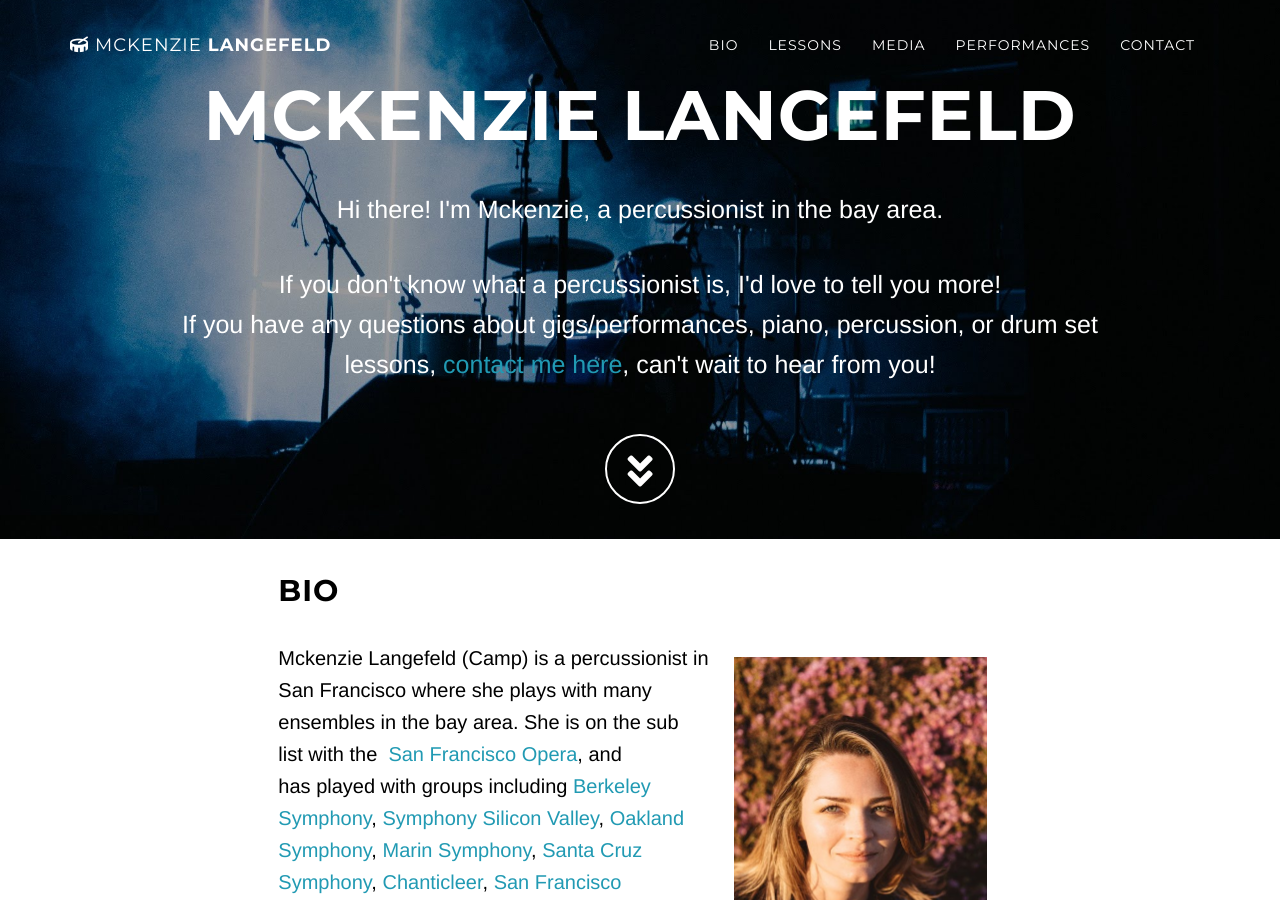
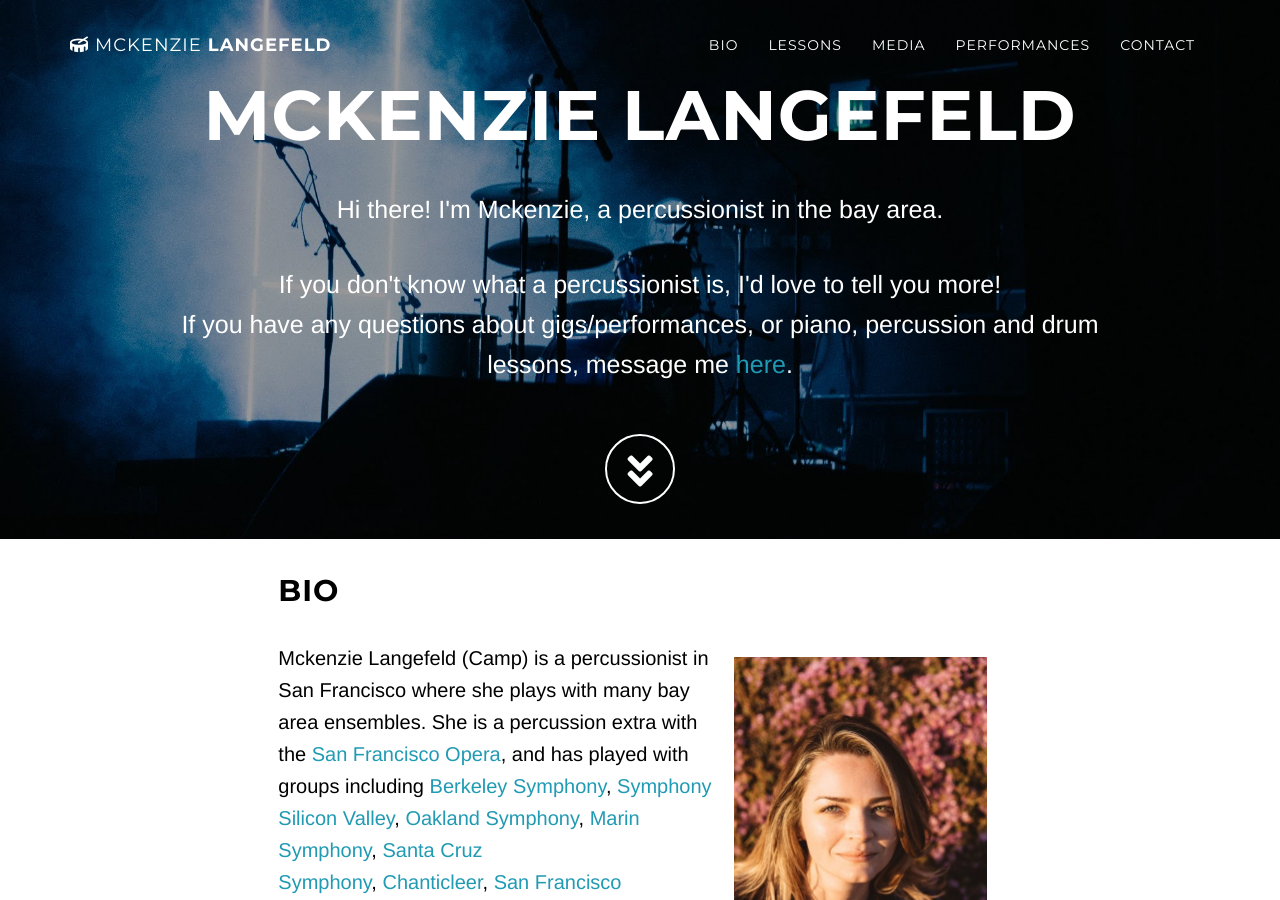
Before and after one commit to jonnylangefeld/mckenzielangefeld.com, a Jekyll site: the page built from index.html, in a window 1280 px wide and 900 px high. Built offline with Jekyll 4.4.1, drawn with Linux system fonts in a browser that asks for light colours.

Commit message:
small fixes

```diff
--- a/_includes/header.html
+++ b/_includes/header.html
@@ -10,7 +10,7 @@
                         </p>
                         <p class="intro-text">
                             If you don't know what a percussionist is, I'd love to tell you more! <br>
-                            If you have any questions about gigs/performances, piano, percussion, or drum set lessons, <a href="#contact" class="page-scroll">contact me here</a>, can't wait to hear from you!
+                            If you have any questions about gigs/performances, or piano, percussion and drum lessons, message me <a href="#contact" class="page-scroll">here</a>.
                         <p>
                             <a href="#bio" class="btn btn-circle page-scroll">
                                 <i class="fa fa-angle-double-down animated"></i>
```
Also changed, not shown: _sections/bio.md (+1 -1 lines), _sections/lessons.md (+1 -1 lines).
